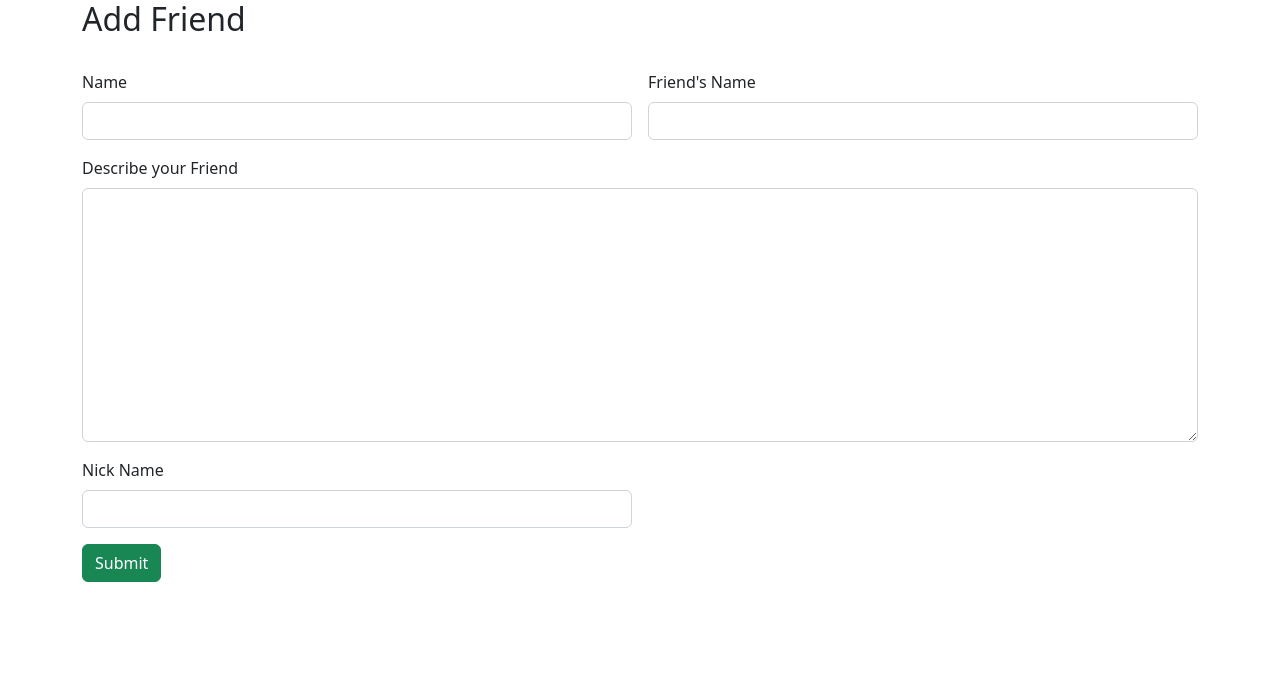
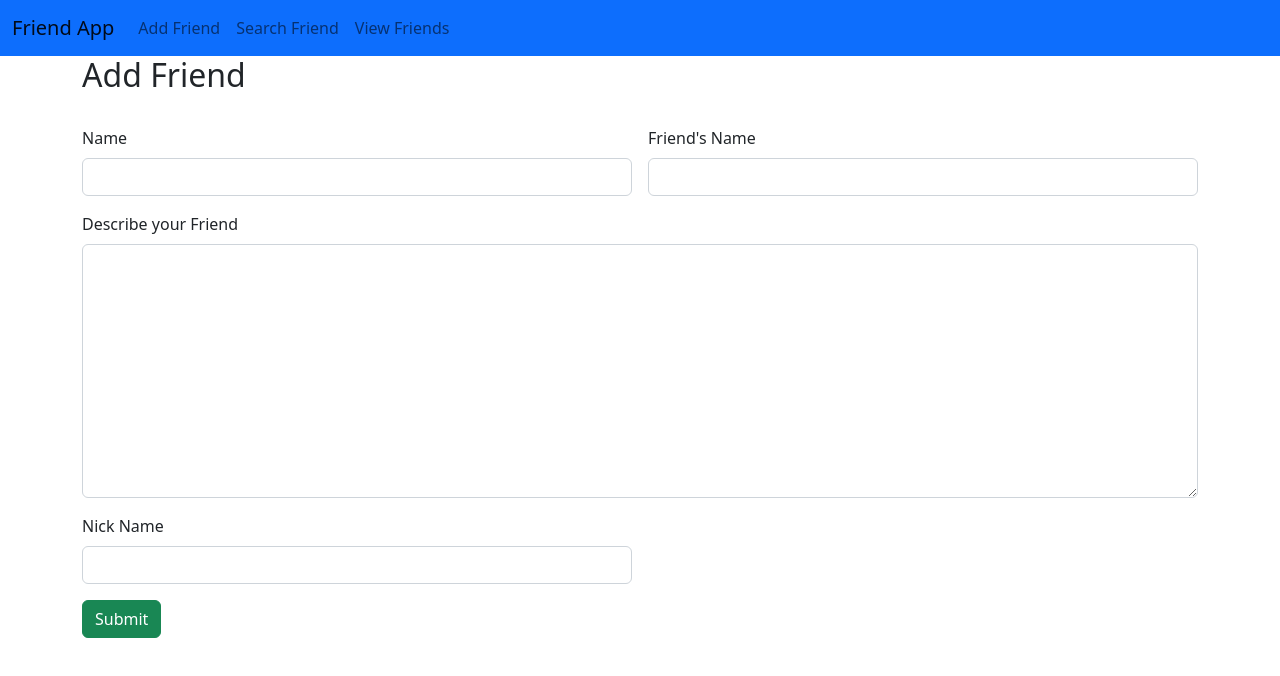
Before and after one commit to GokulDas-07/Friend-Angular-App, an Angular app: page / in a window 1280 px wide. Shown: the top 676 px of the page. Built offline with nearby package versions, Linux system fonts and the light colour scheme.

Commit message:
navigation added

```diff
--- a/src/app/add-friend/add-friend.component.html
+++ b/src/app/add-friend/add-friend.component.html
@@ -1,3 +1,4 @@
+<app-navbar></app-navbar>
 <div class="container">
     <div class="row">
         <div class="col col-12 col-sm-12 col-md-12 col-lg-12 col-xl-12 col-xxl-12">
--- a/src/app/app.module.ts
+++ b/src/app/app.module.ts
@@ -6,13 +6,15 @@
 import { AddFriendComponent } from './add-friend/add-friend.component';
 import { SearchFriendComponent } from './search-friend/search-friend.component';
 import { ViewFriendComponent } from './view-friend/view-friend.component';
+import { NavbarComponent } from './navbar/navbar.component';
 
 @NgModule({
   declarations: [
     AppComponent,
     AddFriendComponent,
     SearchFriendComponent,
-    ViewFriendComponent
+    ViewFriendComponent,
+    NavbarComponent
   ],
   imports: [
     BrowserModule,
--- /dev/null
+++ b/src/app/navbar/navbar.component.html
@@ -0,0 +1,21 @@
+<nav class="navbar navbar-expand-lg bg-primary">
+    <div class="container-fluid">
+      <a class="navbar-brand" href="/">Friend App</a>
+      <button class="navbar-toggler" type="button" data-bs-toggle="collapse" data-bs-target="#navbarNav" aria-controls="navbarNav" aria-expanded="false" aria-label="Toggle navigation">
+        <span class="navbar-toggler-icon"></span>
+      </button>
+      <div class="collapse navbar-collapse" id="navbarNav">
+        <ul class="navbar-nav">
+          <li class="nav-item">
+            <a class="nav-link" routerLink="/">Add Friend</a>
+          </li>
+          <li class="nav-item">
+            <a class="nav-link" routerLink="/search">Search Friend</a>
+          </li>
+          <li class="nav-item">
+            <a class="nav-link" routerLink="/view">View Friends</a>
+          </li>
+        </ul>
+      </div>
+    </div>
+  </nav>
--- a/src/app/search-friend/search-friend.component.html
+++ b/src/app/search-friend/search-friend.component.html
@@ -1,3 +1,4 @@
+<app-navbar></app-navbar>
 <div class="container">
     <div class="row">
         <div class="col col-12 col-sm-12 col-md-12 col-lg-12 col-xl-12 col-xxl-12">
--- a/src/app/view-friend/view-friend.component.html
+++ b/src/app/view-friend/view-friend.component.html
@@ -1,3 +1,4 @@
+<app-navbar></app-navbar>
 <div class="container">
     <div class="row">
         <div class="col col-12 col-sm-12 col-md-12 col-lg-12 col-xl-12 col-xxl-12">
```
Also changed, not shown: src/app/navbar/navbar.component.ts (added, +10 -0 lines), src/app/navbar/navbar.component.css (added).
